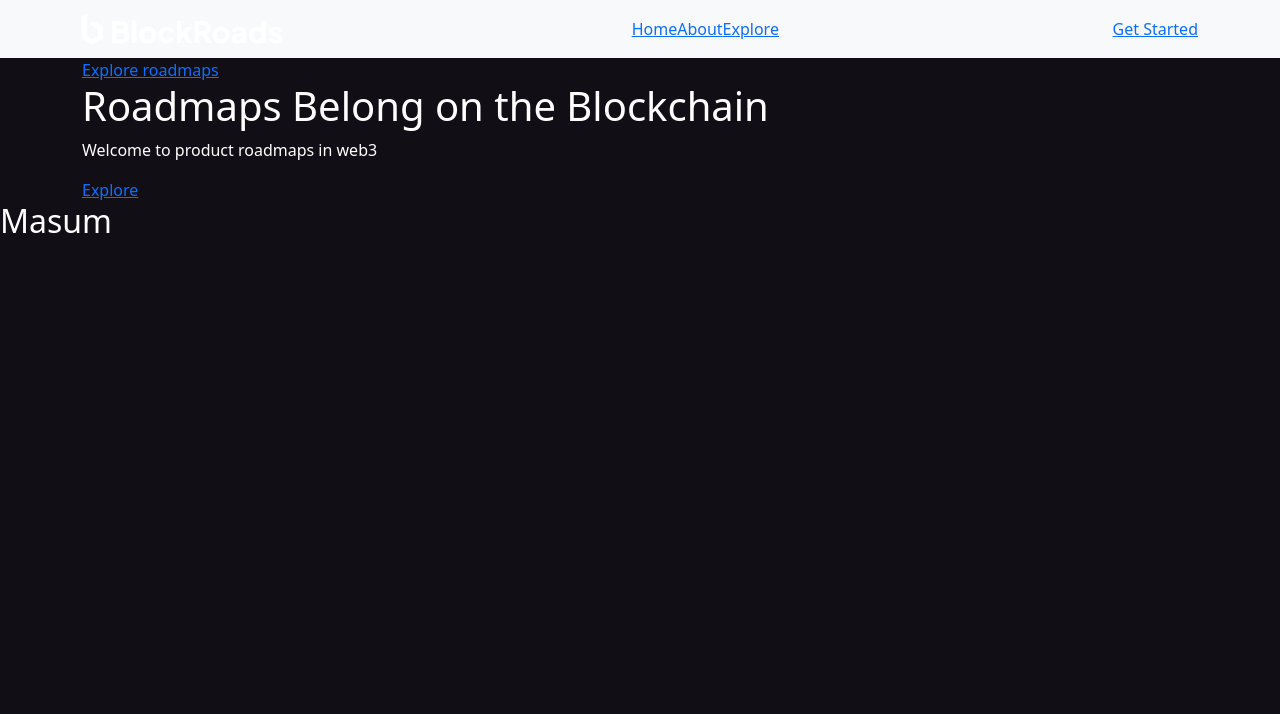
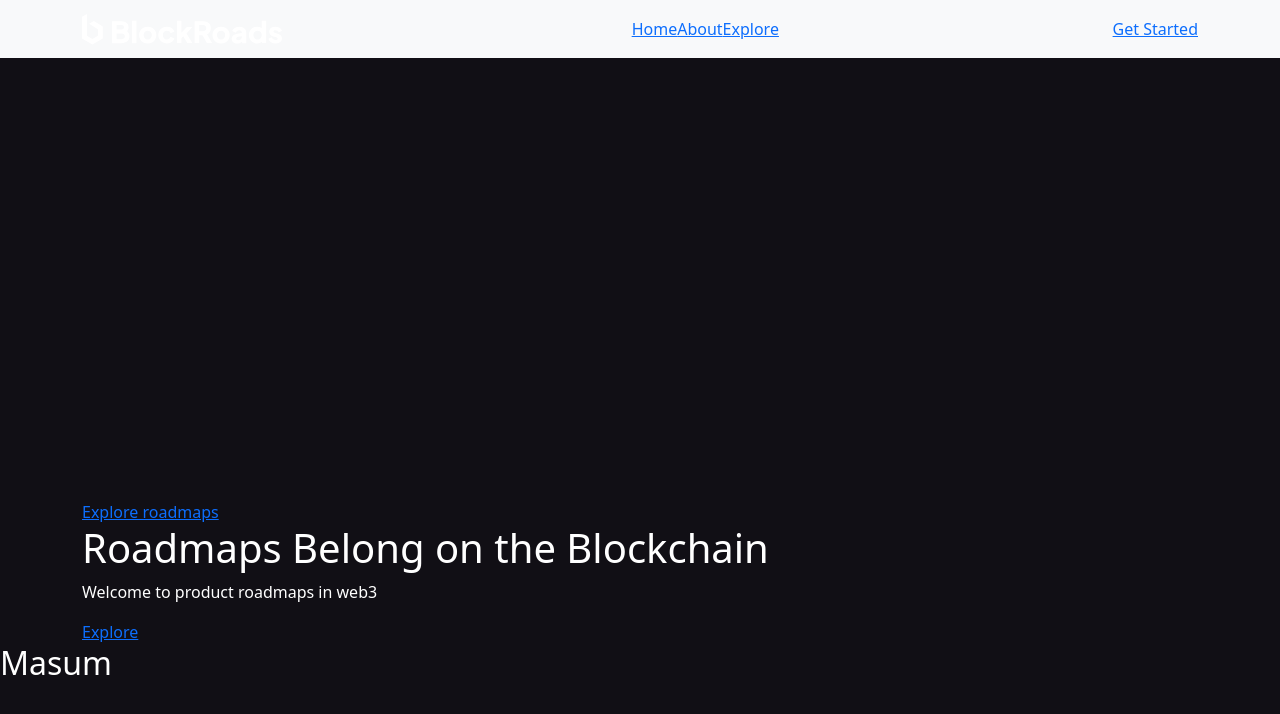
Before and after one commit to Tausif104/blockboards, a React (Vite) app: page / in a window 1280 px wide. Shown: the top 714 px of the page. Built offline with nearby package versions, Linux system fonts and the light colour scheme.

Commit message:
ready to work

```diff
--- a/src/components/Header/Header.jsx
+++ b/src/components/Header/Header.jsx
@@ -1,6 +1,7 @@
 import { Container, Navbar, Nav } from 'react-bootstrap'
 import Logo from './logo.svg'
 import { Link } from 'react-router-dom'
+import './header.css'
 
 const Header = () => {
   return (
--- /dev/null
+++ b/src/components/Header/header.css
@@ -0,0 +1,3 @@
+header {
+  height: 500px;
+}
```
Also changed, not shown: src/App.css (deleted).
